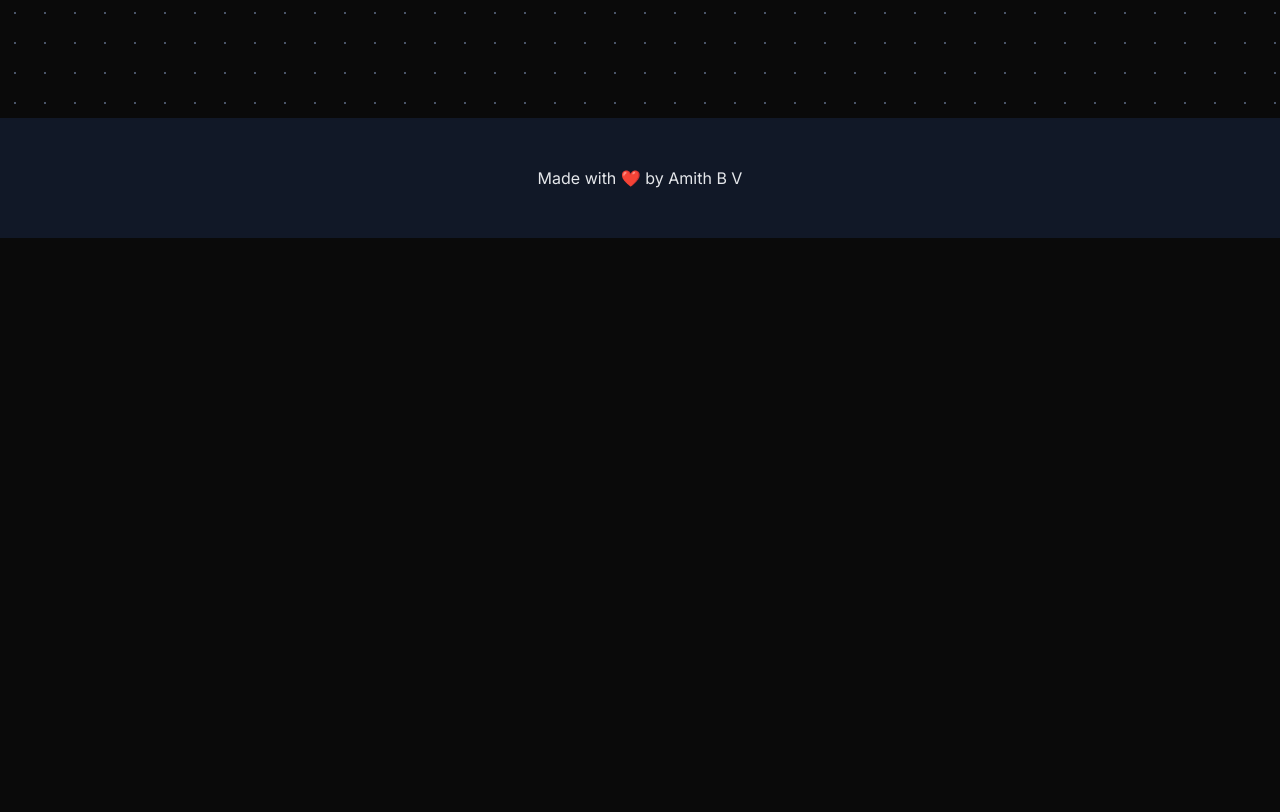
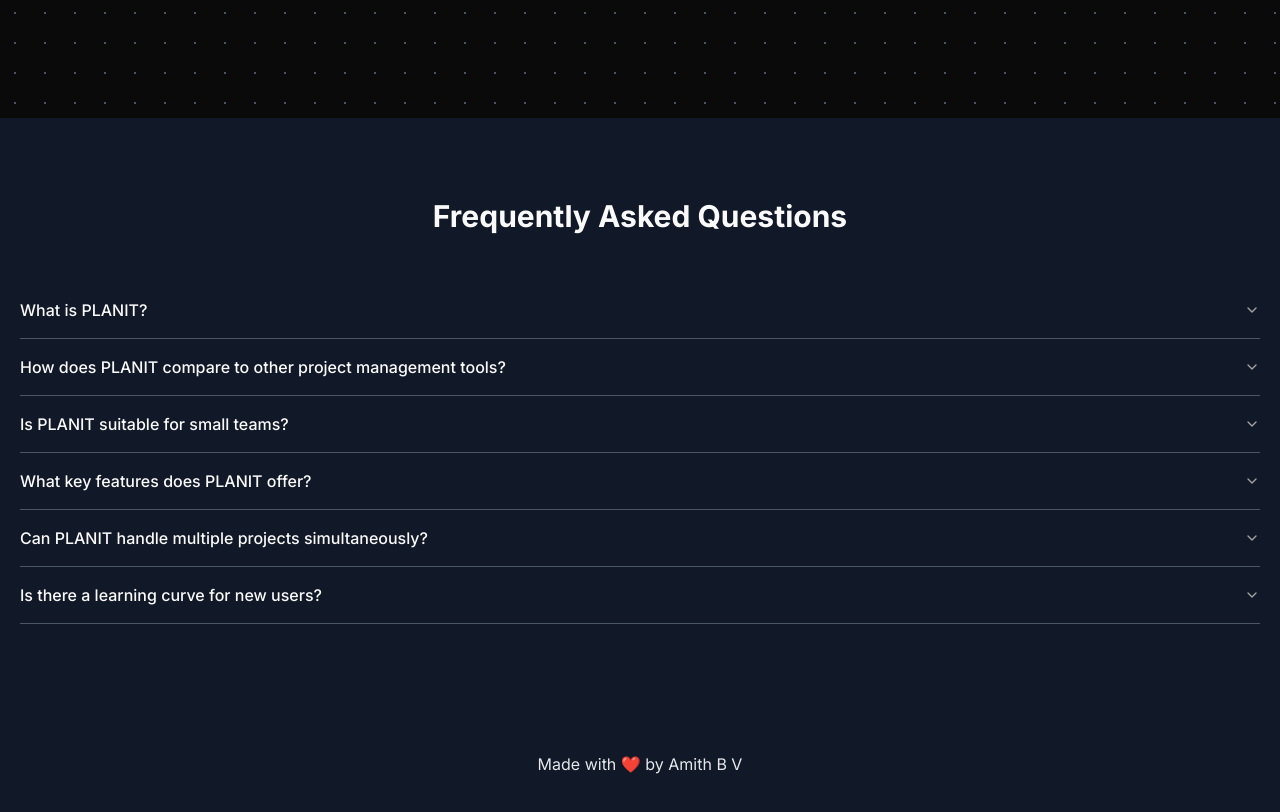
Before and after one commit to AmithBV0606/PlanIt, a Next.js app: page / in a window 1280 px wide. Shown: the part 1292-2104 px from the top of the page. Before the commit the page ends 1530 px from the top, so only its background shows below. Built offline with nearby package versions, Linux system fonts and the light colour scheme; no server answers.

Commit message:
Completed Accordion / FAQ's section.

```diff
--- a/app/page.tsx
+++ b/app/page.tsx
@@ -4,6 +4,13 @@
 import { BarChart, Calendar, ChevronRight, Layout } from "lucide-react";
 import Image from "next/image";
 import Link from "next/link";
+import faqs from "@/data/faqs.json";
+import {
+  Accordion,
+  AccordionContent,
+  AccordionItem,
+  AccordionTrigger,
+} from "@/components/ui/accordion";
 
 const features = [
   {
@@ -85,6 +92,7 @@
         </div>
       </section>
 
+      {/* Carousel Section */}
       <section className="py-20">
         <div className="container mx-auto">
           <h3 className="text-3xl font-bold mb-12 text-center">
@@ -94,6 +102,24 @@
           <CompanyCarousel />
         </div>
       </section>
+
+      {/* FAQ's Section */}
+      <section className="bg-gray-900 py-20 px-5">
+        <div className="container mx-auto">
+          <h3 className="text-3xl font-bold mb-12 text-center">
+            Frequently Asked Questions
+          </h3>
+
+          <Accordion type="single" collapsible className="w-full">
+            {faqs.map((faq, index) => (
+              <AccordionItem value={`item-${index}`} key={index} className="border-b border-gray-600">
+                <AccordionTrigger className="hover:no-underline text-base">{faq.question}</AccordionTrigger>
+                <AccordionContent className="text-sm text-gray-400">{faq.answer}</AccordionContent>
+              </AccordionItem>
+            ))}
+          </Accordion>
+        </div>
+      </section>
     </div>
   );
 }
--- /dev/null
+++ b/data/faqs.json
@@ -0,0 +1,26 @@
+[
+    {
+        "question": "What is PLANIT?",
+        "answer": "PLANIT is a powerful project management tool designed to help teams organize, track, and manage their work efficiently. It combines intuitive design with robust features to streamline your workflow and boost productivity."
+    },
+    {
+        "question": "How does PLANIT compare to other project management tools?",
+        "answer": "PLANIT offers a unique combination of intuitive design, powerful features, and flexibility. Unlike other tools, we focus on providing a seamless experience for both agile and traditional project management methodologies, making it versatile for various team structures and project types."
+    },
+    {
+        "question": "Is PLANIT suitable for small teams?",
+        "answer": "Absolutely! PLANIT is designed to be scalable and flexible. It works great for small teams and can easily grow with your organization as it expands. Our user-friendly interface ensures that teams of any size can quickly adapt and start benefiting from PLANIT's features."
+    },
+    {
+        "question": "What key features does PLANIT offer?",
+        "answer": "PLANIT provides a range of powerful features including intuitive Kanban boards for visualizing workflow, robust sprint planning tools for agile teams, comprehensive reporting for data-driven decisions, customizable workflows, time tracking, and team collaboration tools. These features work seamlessly together to enhance your project management experience."
+    },
+    {
+        "question": "Can PLANIT handle multiple projects simultaneously?",
+        "answer": "Yes, PLANIT is built to manage multiple projects concurrently. You can easily switch between projects, and get a bird's-eye view of all your ongoing work. This makes PLANIT ideal for organizations juggling multiple projects or clients."
+    },
+    {
+        "question": "Is there a learning curve for new users?",
+        "answer": "While PLANIT is packed with features, we've designed it with user-friendliness in mind. New users can quickly get up to speed thanks to our intuitive interface, helpful onboarding process, and comprehensive documentation."
+    }
+]
```
